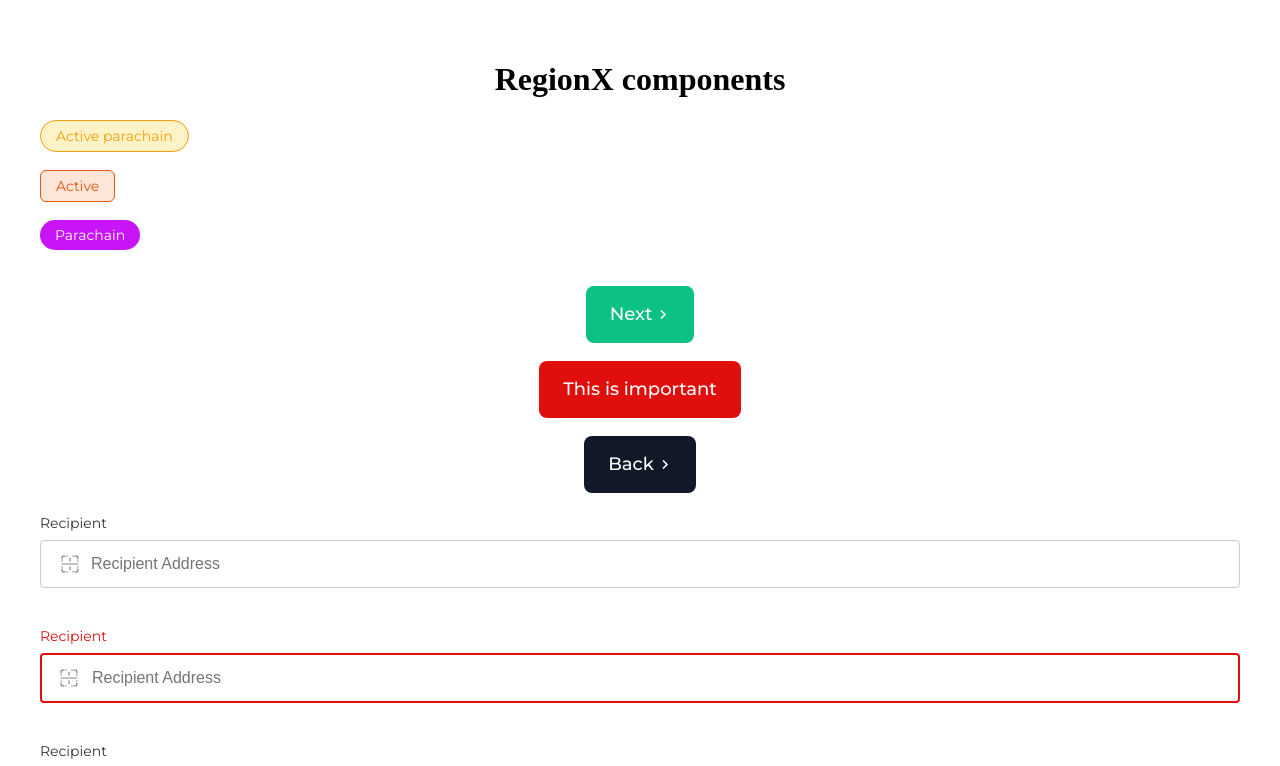
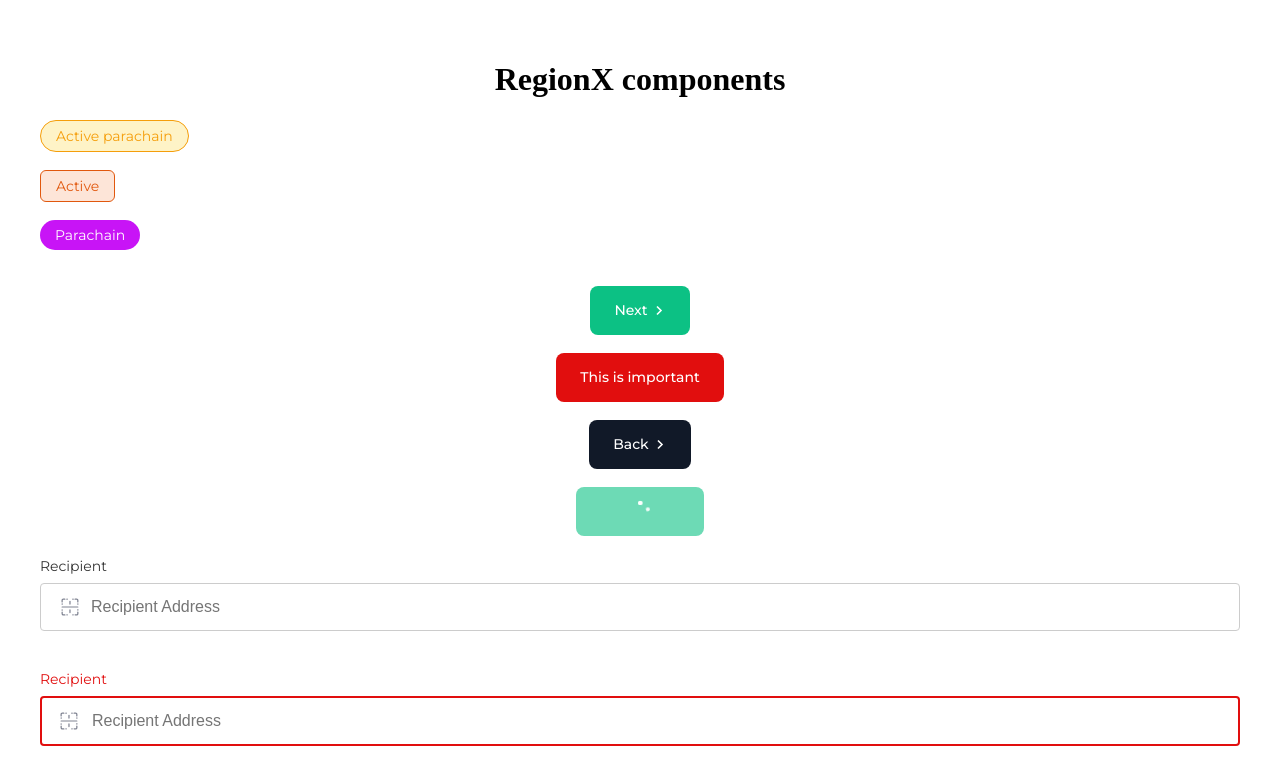
Before and after one commit to RegionX-Labs/RegionX-Components, a React (Vite) app: page / in a window 1280 px wide. Shown: the top 766 px of the page. Built offline with nearby package versions, Linux system fonts and the light colour scheme.

Commit message:
Button improvements (#8)
* reduce button size

* last touches

* 0.1.0

```diff
--- a/package.json
+++ b/package.json
@@ -1,6 +1,6 @@
 {
   "name": "@region-x/components",
-  "version": "0.0.29",
+  "version": "0.1.0",
   "type": "module",
   "main": "dist/index.js",
   "module": "dist/index.es.js",
--- a/src/App.tsx
+++ b/src/App.tsx
@@ -160,6 +160,11 @@
       </Button>
       <br />
       <br />
+      <Button loading={true} rightIcon={<img src={ArrowIcon} alt="Arrow" />}>
+        Loading
+      </Button>
+      <br />
+      <br />
     <AddressInput label="Recipient" placeholder="Recipient Address" leftIcon={<img src={Address} alt="Address" />}/>
       <br />
       <br />
--- a/src/components/Button/Button.module.scss
+++ b/src/components/Button/Button.module.scss
@@ -3,12 +3,13 @@
 
 .buttonWrapper {
   background-color: var(--button-color);
+  overflow: hidden;
   border: none;
-  padding: 16px 24px;
+  padding: 12px 24px;
   border-radius:8px;
   color: $white;
   @include Montserrat;
-  font-size: 18px;
+  font-size: 14px;
   line-height: 25px;
   font-weight: 500;
   text-decoration: none;
@@ -41,8 +42,8 @@
   }
 
   &:hover {
-    transform: scale(1.05);
-    transition: all 0.2s linear;
+    transform: scale(1.02);
+    transition: all 0.1s linear;
   }
 }
 
@@ -53,3 +54,50 @@
 align-items: center;
 cursor: pointer;
 }
+
+/**
+  Loading Animation
+  * @author jh3y - jheytompkins.com
+*/
+
+$size: 4px;
+$no-of-el: 5;
+$delay: .25s;
+$color: #ffffff;
+$duration: $no-of-el * ($delay * 1.5);
+$radius: -200%;
+
+@keyframes loading {
+  0% {
+    transform: rotate(0deg) translateY($radius);
+  }
+  60%,
+  100% {
+    transform: rotate(360deg) translateY($radius);
+  }
+}
+
+.loading {
+  height: $size;
+  position: relative;
+  width: $size;
+
+  left: 50%;
+  transform: translateX(-50%);
+
+  div {
+    animation: loading $duration infinite backwards;
+    background-color: $color;
+    border-radius: 100%;
+    height: 100%;
+    position: absolute;
+    width: 100%;
+
+    @for $el from 1 through $no-of-el {
+      &:nth-child(#{$el}) {
+        animation-delay: #{$el * .15s};
+        background-color: transparentize($color, (($el / 2) * 20) / 100);
+      }
+    }
+  }
+}
--- a/src/components/Button/Button.tsx
+++ b/src/components/Button/Button.tsx
@@ -9,6 +9,7 @@
   error?: boolean; // Add error styling if true
   href?: string; // If it's a link, this will be the URL
   disabled?: boolean; // Disable the button
+  loading?: boolean; // A loading animation and disables the button.
   color?: 'greenPrimary' | 'dark' | 'redDark' | 'gray3';
   children: React.ReactNode; // Button content (label)
   rightIcon?: React.ReactElement; // Right icon as React component (e.g., SearchIcon)
@@ -22,6 +23,7 @@
   error = false,
   href,
   disabled = false,
+  loading = false,
   children,
   rightIcon,
 }) => {
@@ -47,17 +49,39 @@
     <button
       type={type === 'submit' ? 'submit' : 'button'}
       onClick={type === 'submit' ? onSubmit : onClick}
-      disabled={disabled}
+      disabled={disabled || loading}
       className={buttonClass}
       style={{
-        pointerEvents: disabled ? 'none' : 'auto',
+        pointerEvents: disabled || loading ? 'none' : 'auto',
         '--button-color': `var(--${color})`
       } as React.CSSProperties}
     >
-      {children}
-      {rightIcon && <span className={styles["buttonWrapper-icon-right"]}>{rightIcon}</span>}
+      {loading &&
+        <Loading />
+      }
+      <span style={{ opacity: loading ? '0%' : '100%' }}>{children}</span>
+      {rightIcon &&
+        <span
+          style={{ opacity: loading ? '0%' : '100%' }}
+          className={styles["buttonWrapper-icon-right"]}
+        >
+          {rightIcon}
+        </span>
+      }
     </button>
   );
 };
 
+const Loading = () => {
+  return (
+    <div className={styles['loading']}>
+      <div></div> {/* Represents a DOT */}
+      <div></div>
+      <div></div>
+      <div></div>
+      <div></div>
+    </div>
+  )
+}
+
 export default Button;
```
